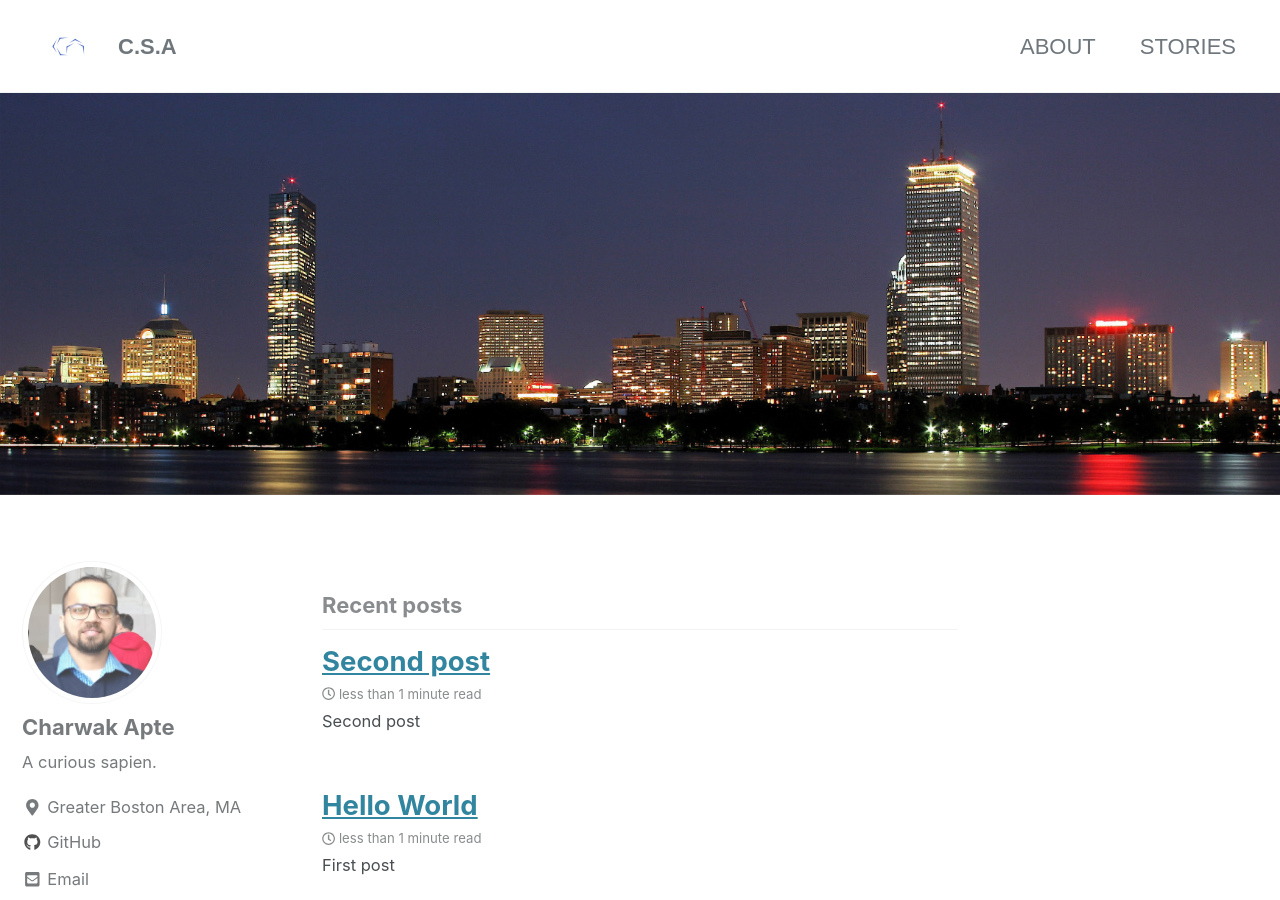
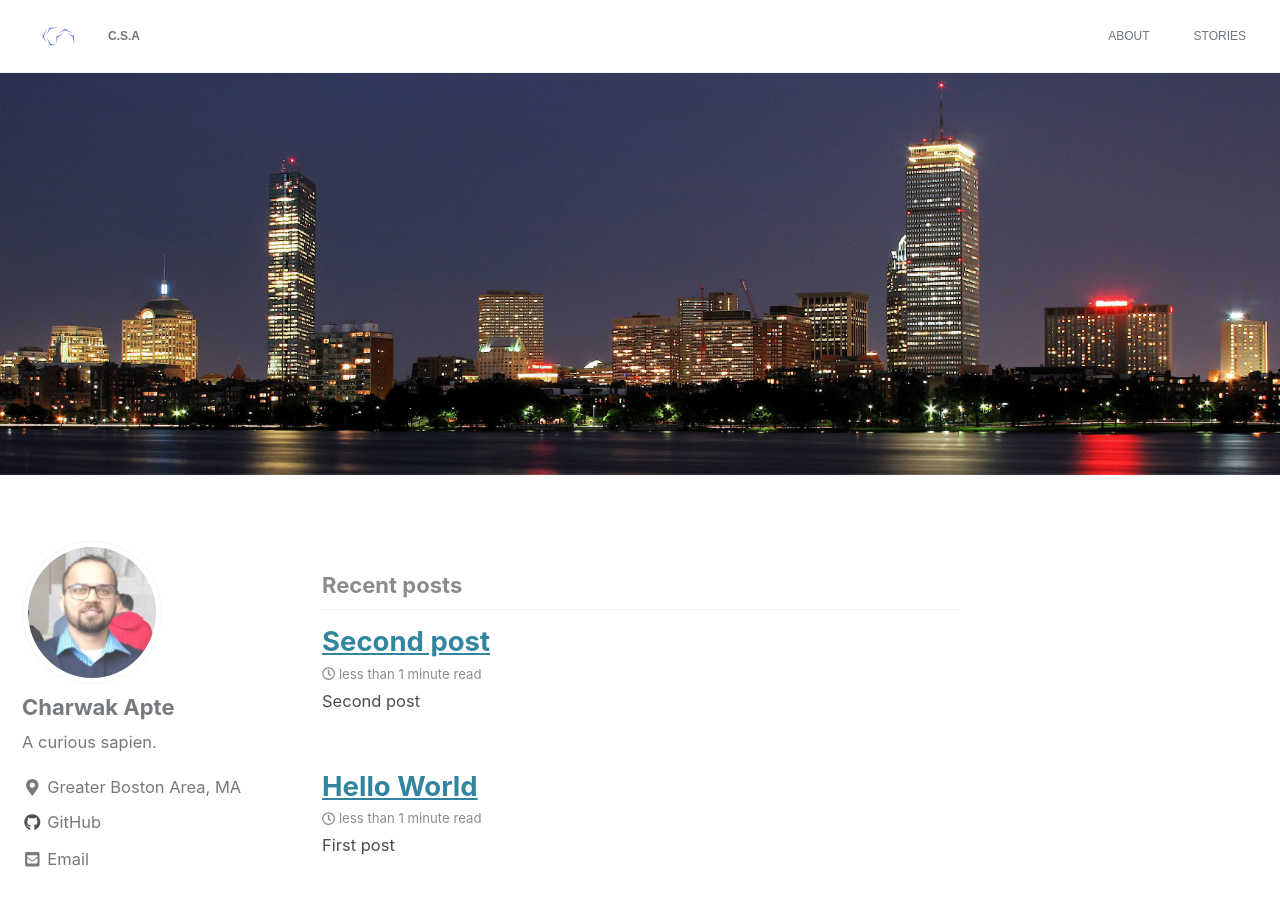
Before and after one commit to charwak/charwak.github.io, a Jekyll site: the page built from index.html, in a window 1280 px wide and 900 px high. Built offline with Jekyll 4.4.1, drawn with Linux system fonts in a browser that asks for light colours; cached includes are drawn as plain includes; nearby versions of some CDN libraries; the list of posts is cut into pages by our own code.

Commit message:
Changing styles

```diff
--- a/_sass/minimal-mistakes/_masthead.scss
+++ b/_sass/minimal-mistakes/_masthead.scss
@@ -24,7 +24,8 @@
     -ms-flex-pack: justify;
     justify-content: space-between;
     /* font-family: $sans-serif-narrow ; */
-    font-family: $rajdhani;
+    font-family: $koho;
+    font-size: 12px;
 
     @include breakpoint($x-large) {
       max-width: $x-large;
--- a/_sass/minimal-mistakes/_variables.scss
+++ b/_sass/minimal-mistakes/_variables.scss
@@ -21,7 +21,7 @@ $monospace: Monaco, Consolas, "Lucida Console", monospace !default;
 /* sans serif typefaces */
 $sans-serif-narrow: $sans-serif !default;
 $helvetica: Helvetica, "Helvetica Neue", Arial, sans-serif !default;
-$rajdhani: Rajdhani, "Rajdhani", sans-serif !default;
+$koho: KoHo, "KoHo", sans-serif !default;
 
 /* serif typefaces */
 $georgia: Georgia, serif !default;
```
